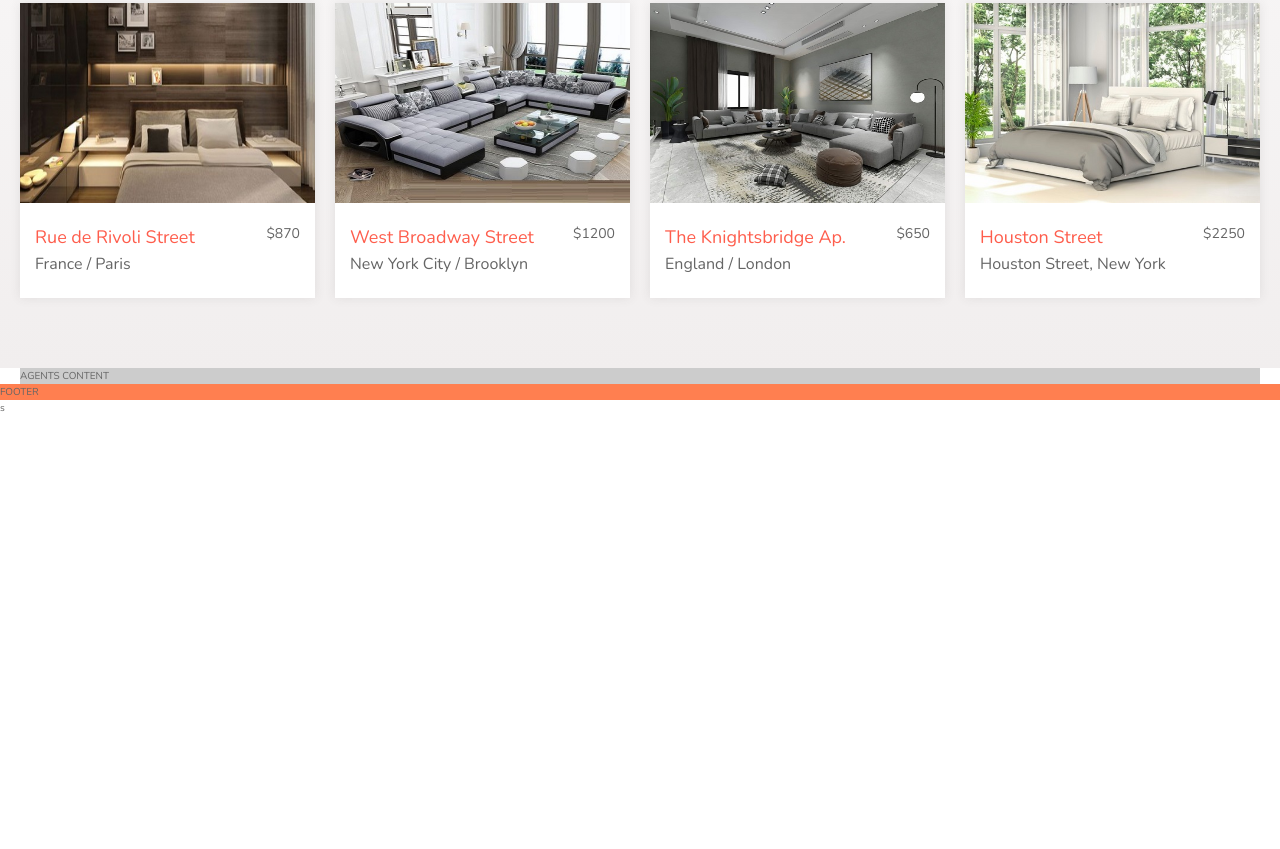
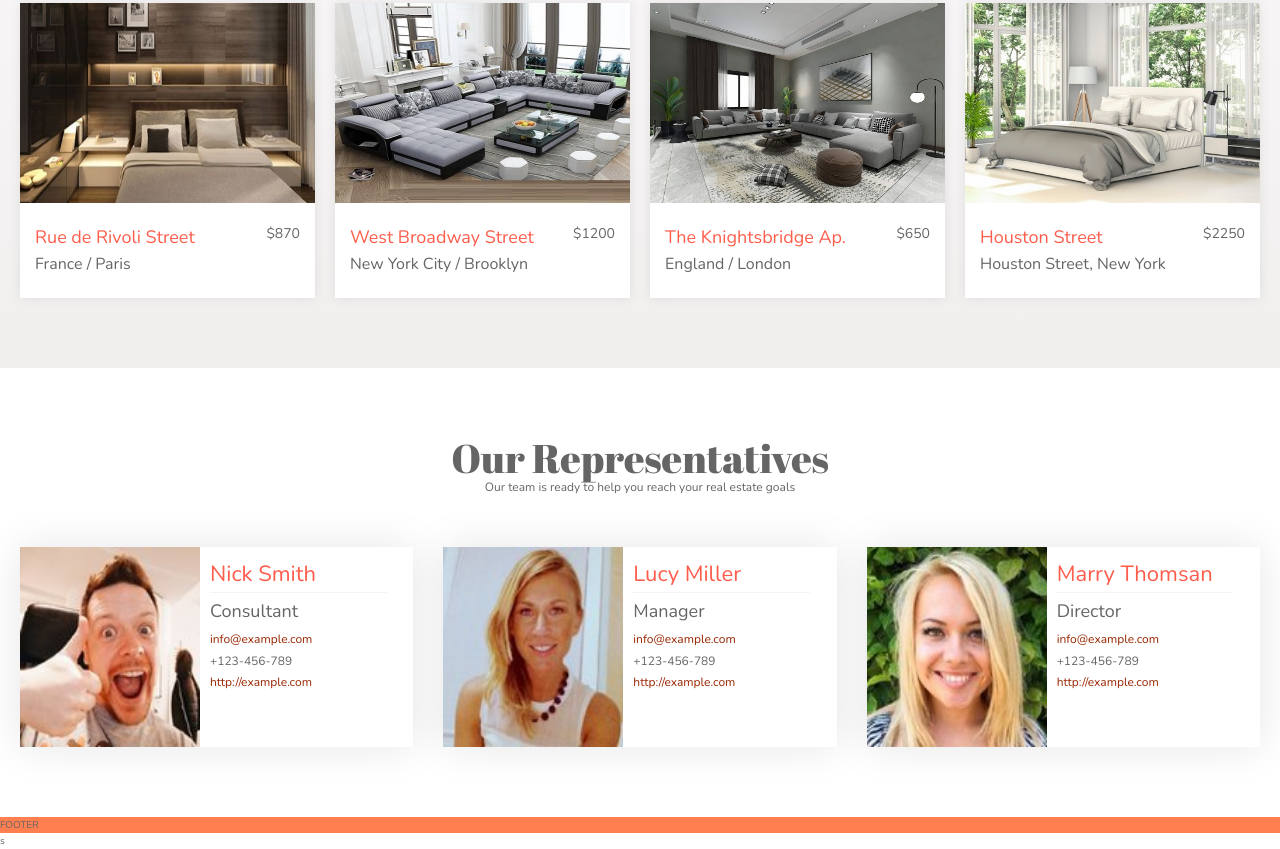
Before and after one commit to Milosminda/realestate, a website: page index.html in a window 1280 px wide. Shown: the part 4885-5734 px from the top of the page. Before the commit the page ends 5301 px from the top, so only its background shows below. Drawn offline with nearby package versions, Linux system fonts and the light colour scheme.

Commit message:
Agents DONE

```diff
--- a/index.html
+++ b/index.html
@@ -1089,8 +1089,69 @@
 	<!-- Best Deal Properties END -->
 
 	<!-- Agents Content -->
-	<section class="agents__content">
-		AGENTS CONTENT
+	<section class="agents">
+		<div class="agents-title">
+      <h2 class="heading-2">Our Representatives</h2>
+      <p>Our team is ready to help you reach your real estate goals</p>
+    </div>
+    <div class="box-center-3">
+      <div class="agents__box">
+        <div class="agents__img">
+          <img src="img/user-1.jpg" alt="User 1">
+        </div>
+        <div class="agents__content">
+          <h4 class="heading-4">
+            <a href="#" class="agents__content-title">Nick Smith</a>
+            <span>Consultant</span>
+          </h4>
+          <div class="agents__email">
+            <a href="mailto:info@example.com">info@example.com</a>
+          </div>
+          <div class="agents__phone">+123-456-789</div>
+          <div class="agents__web">
+            <a href="mailto:http://example.com">http://example.com</a>
+          </div>
+        </div>
+      </div>
+
+      <div class="agents__box">
+        <div class="agents__img">
+          <img src="img/user-2.jpg" alt="User 2">
+        </div>
+        <div class="agents__content">
+          <h4 class="heading-4">
+            <a href="#" class="agents__content-title">Lucy Miller</a>
+            <span>Manager</span>
+          </h4>
+          <div class="agents__email">
+            <a href="mailto:info@example.com">info@example.com</a>
+          </div>
+          <div class="agents__phone">+123-456-789</div>
+          <div class="agents__web">
+            <a href="mailto:http://example.com">http://example.com</a>
+          </div>
+        </div>
+      </div>
+
+      <div class="agents__box">
+        <div class="agents__img">
+          <img src="img/user-3.jpg" alt="User 3">
+        </div>
+        <div class="agents__content">
+          <h4 class="heading-4">
+            <a href="#" class="agents__content-title">Marry Thomsan</a>
+            <span>Director</span>
+          </h4>
+          <div class="agents__email">
+            <a href="mailto:info@example.com">info@example.com</a>
+          </div>
+          <div class="agents__phone">+123-456-789</div>
+          <div class="agents__web">
+            <a href="mailto:http://example.com">http://example.com</a>
+          </div>
+        </div>
+      </div>
+    </div>
 	</section>
 	<!-- Agents Content END -->
 
--- /dev/null
+++ b/sass/layout/_footer.scss
@@ -0,0 +1,4 @@
+.footer {
+  background-color: coral;
+   grid-column: full-start / full-end;
+}
--- a/sass/main.scss
+++ b/sass/main.scss
@@ -18,5 +18,5 @@
 @import "layout/topbar";
 @import "layout/dropdown";
 @import "layout/header";
-// @import "layout/footer";
+@import "layout/footer";
 @import "pages/home";
--- a/sass/pages/_home.scss
+++ b/sass/pages/_home.scss
@@ -202,11 +202,58 @@
      transition: all 1s;
    }
 }
-.agents__content {
-  background-color: #ccc;
+// *************************** //
+//          Agents            //
+// ************************* //
+.agents {
    grid-column: center-start / center-end;
+   font-size: 1.2rem;
+   &-title {
+    // grid-column: 1 / -1;
+    text-align: center;
+    margin-top: 7rem;
+    margin-bottom: 5rem;
+   }
+   &__box {
+    box-shadow: 0rem 0 4rem rgba(0, 0, 0, .1);
+    display: flex;
+    &:hover {
+      box-shadow: 0rem 0 4rem rgba(0, 0, 0, .2);
+    }
+   }
+   &__img {
+     width: 18rem;
+     height: 20rem;
+     img {
+       height: 100%;
+       width: 100%;
+     }
+   }
+   &__content {
+    padding: 1rem;
+    width: 50%;
+     &-title {
+       display: block;
+       color: $color-tertiary;
+       border-bottom: 1px solid $bkg-dropdown-color;
+     }
+     span {
+       font-size: 1.8rem;
+     }
+   }
+   &__email {
+     margin-top: .5rem;
+   }
+   &__email,
+   &__phone,
+   &__web {
+     margin-top: .2rem;
+   }
+   &__web > a,
+   &__email > a {
+    color: #992600;
+    &:hover {
+      color: $color-tertiary;
+    }
+   }
 }
-.footer {
-  background-color: coral;
-   grid-column: full-start / full-end;
-}
```
Also changed, not shown: css/style.css.
